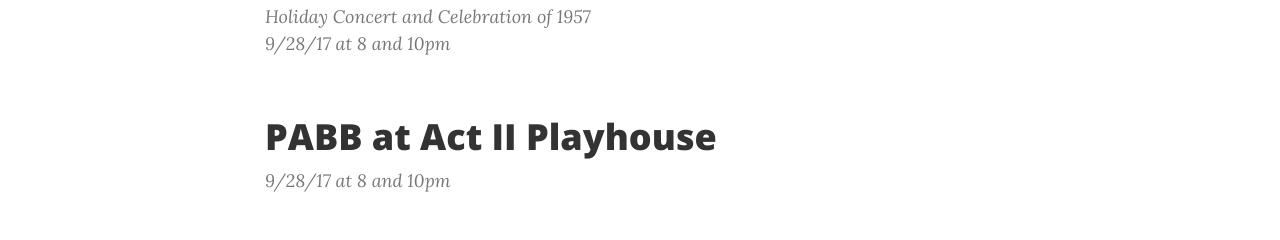
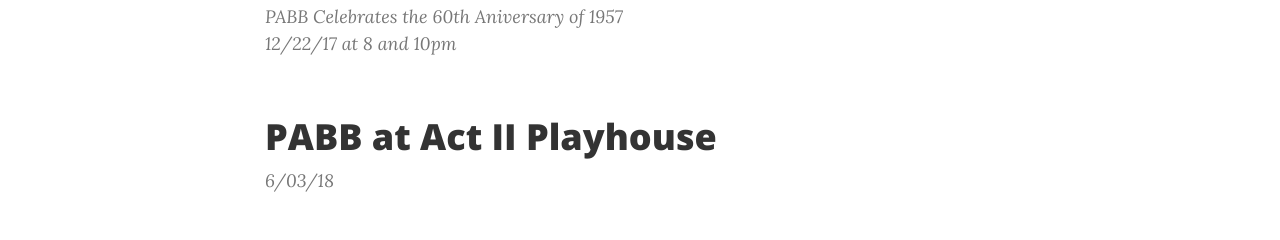
Before and after one commit to PhiladelphiaAmbassadorBigBand/PhiladelphiaAmbassadorBigBand.github.io, a website: page calendar.html in a window 1280 px wide. Shown: the part 712-952 px from the top of the page. Drawn offline with nearby package versions, Linux system fonts and the light colour scheme.

Commit message:
date changes

```diff
--- a/calendar.html
+++ b/calendar.html
@@ -127,8 +127,8 @@
                             PABB at Chris' Jazz Cafe
                         </h2>
                     </a>
-                    <p class="post-meta">Holiday Concert and Celebration of 1957<br>
-                                         9/28/17 at 8 and 10pm</p>
+                    <p class="post-meta">PABB Celebrates the 60th Aniversary of 1957<br>
+                                         12/22/17 at 8 and 10pm</p>
                 </div>
             </div>
         </div>
@@ -142,7 +142,7 @@
                             PABB at Act II Playhouse
                         </h2>
                     </a>
-                    <p class="post-meta">9/28/17 at 8 and 10pm</p>
+                    <p class="post-meta">6/03/18</p>
                 </div>
             </div>
         </div>
```
